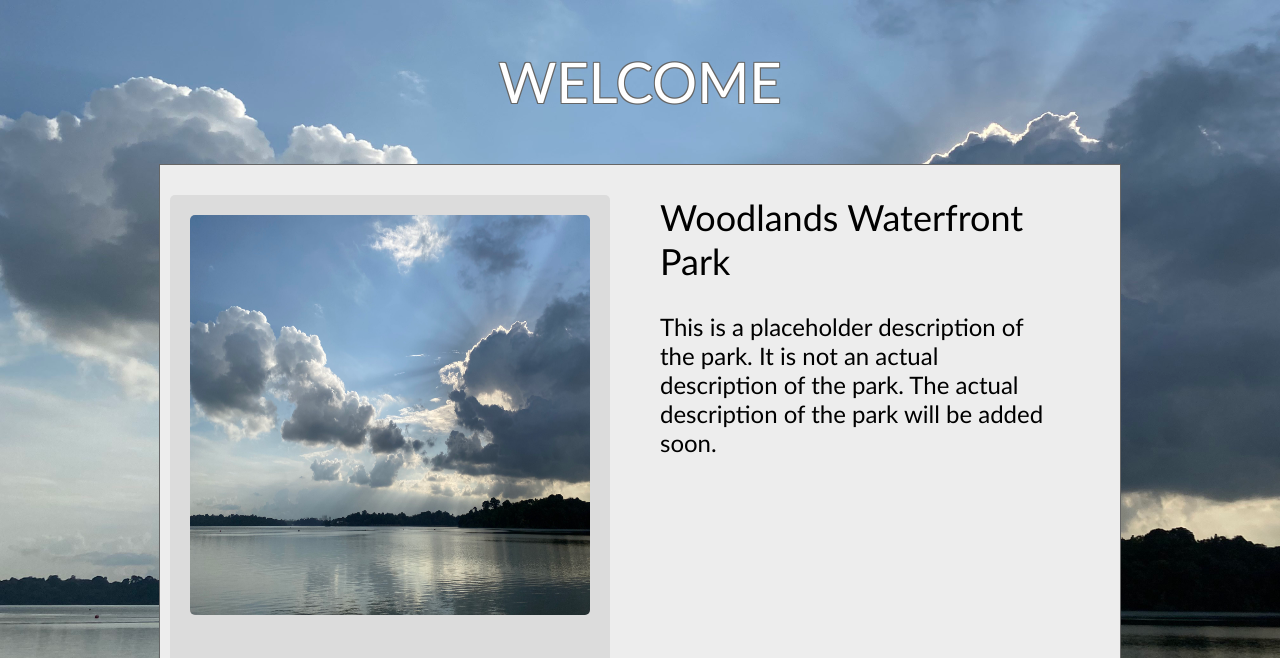
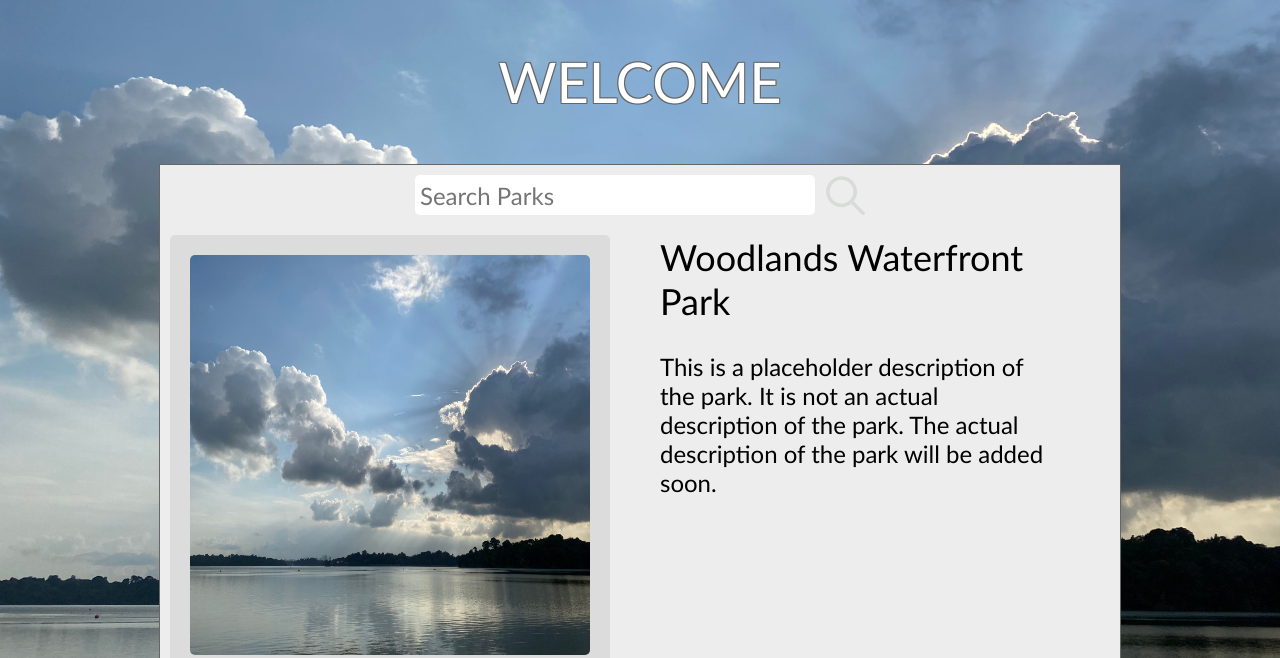
Before and after one commit to MizukiHashida/MizukiHashida.github.io, a plain HTML site: page index.html in a window 1280 px wide. Shown: the part 142-800 px from the top of the page. Drawn offline with Linux system fonts and the light colour scheme.

Commit message:
Added Searchbar, logo now redirects to homepage

```diff
--- a/index.html
+++ b/index.html
@@ -71,6 +71,25 @@
         #ContentRowsUnorderedList li {
             list-style: none;
         }
+        #SearchBarListItem {
+            display: flex;
+            justify-content: center;
+        }
+        #SearchBarListItem input {
+            width: 400px;
+            height: 40px;
+            border: 0px;
+            margin-right: 10px;
+            font-size: 24px;
+            padding-left: 5px;
+            padding-right: 5px;
+            border-radius: 5px;
+        }
+        #SearchBarListItem img {
+            width: 40px;
+            height: 40px;
+            cursor: pointer;
+        }
         #ContentRowsUnorderedList li div {
             display: flex;
             margin: 10px 0px 10px 0px;
@@ -102,7 +121,7 @@
 </head>
 <body>
     <div id="HeaderDiv">
-        <img id="logo-img" src="Images/OnTheRightTrek_Logo.png" />
+        <img id="logo-img" src="Images/OnTheRightTrek_Logo.png" onclick="redirectToHome();"/>
         <ul id="Options">
             <li><a href="https://discord.com/invite/J2RjvFYaKc">Discord</a></li>
             <li><a href="https://www.twitch.tv/myeboa">Twitch</a></li>
@@ -120,11 +139,17 @@
 
     <script>
 
+        function redirectToHome() {
+            window.location.href = "https://mizukihashida.github.io/";
+        }
+
         function quoteStr(aString) {
             return '"' + aString + '"';
         }
 
         var UnorderedList = document.getElementById("ContentRowsUnorderedList");
+
+        UnorderedList.innerHTML = "<li id=" + quoteStr("SearchBarListItem") + "><input type=" + quoteStr("text") + " placeholder=" + quoteStr("Search Parks") + "/><img src=" + quoteStr("Images/magnifying_glass.png") + " /></li>";
 
         var position = 0;
         var resultsPerPage = 5;
```
Also changed, not shown: Images/magnifying_glass.png (added).
